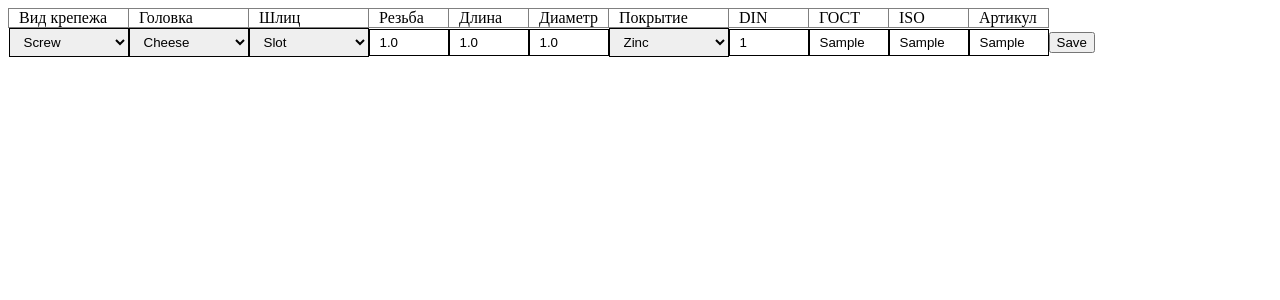
After one commit to rabarbra/crm, a Django app: page /catalog/edit/1/ in a window 1280 px wide. The commit adds this page. Shown: the top 300 px of the page. Run offline with Django 3.2, Linux system fonts and the light colour scheme; tables that the repository leaves empty hold one stand-in row (values such as "Sample post").

Commit message:
DEDEDEDE

```diff
--- a/metalware/forms.py
+++ b/metalware/forms.py
@@ -4,6 +4,6 @@ from .models import Fastener
 class FastenerForm(ModelForm):
 	class Meta:
 		model = Fastener
-		fields = ['id', 'type', 'head', 'drive', 'thread', 'length', 'diametr', 'coating', 'din', 'gost', 'iso', 'article']
+		fields = ['type', 'head', 'drive', 'thread', 'length', 'diametr', 'coating', 'din', 'gost', 'iso', 'article']
 
 #Добавить валидаторы
--- a/metalware/models.py
+++ b/metalware/models.py
@@ -53,6 +53,7 @@ class Fastener(models.Model): #таблица для крепежа
 		('WC', 'Without coating'), #без покрытия
 	)
 
+	id = models.AutoField(primary_key = True)
 	type = models.CharField(max_length = 2, choices = TYPE_CHOICES, default = 'SC', help_text = "тип крепежа") #тип крепежа
 	drive = models.CharField(max_length = 2, choices = DRIVE_CHOICES, null = True, blank = True, help_text = "шлиц") #шлиц
 	head = models.CharField(max_length = 2, choices = HEAD_CHOICES, null = True, blank = True, help_text = "вид головки") #вид головки
@@ -87,4 +88,4 @@ class Fastener(models.Model): #таблица для крепежа
 				return i[1]
 
 	def __str__(self):
-		return self.fastener_type() + ' DIN' + str(self.din) #доработать, чтобы выводилось полное название типа крепежа
+		return self.hum_type() + ' DIN' + str(self.din) #доработать, чтобы выводилось полное название типа крепежа
--- a/metalware/static/css/metalware.css
+++ b/metalware/static/css/metalware.css
@@ -3,7 +3,7 @@ form p label {
 }
 
 table {
-
+	border-collapse: collapse;
 }
 
 .helptext {
@@ -11,11 +11,11 @@ table {
 }
 
 td {
-	border: 0px solid black;
-	padding: 0;
+	border: 1px solid grey;
+	padding: 0px 10px;
 }
 
-.caption td {
+.caption th {
 	background-color: #dddddd;
 	color: green;
 	border: 1px solid green;
@@ -33,7 +33,7 @@ td {
 	background-color: #ffddee;
 	border: 1px solid #ee88aa;
 	color: blue;
-	margin-bottom: 10px;
+	margin: 10px 0px;
 }
 
 input, select {
--- /dev/null
+++ b/metalware/templates/metalware/edit.html
@@ -0,0 +1,31 @@
+{% extends 'metalware/base.html' %}
+
+{% block content %}
+	<table>
+		<tr class = "caption">
+			<td>Вид крепежа</td>
+			<td>Головка</td>
+			<td>Шлиц</td>
+			<td>Резьба</td>
+			<td>Длина</td>
+			<td>Диаметр</td>
+			<td>Покрытие</td>
+			<td>DIN</td>
+			<td>ГОСТ</td>
+			<td>ISO</td>
+			<td>Артикул</td>
+		</tr>
+
+		<tr>
+			<form method = "POST">
+				{% csrf_token %}
+				{% for field in edit_form %}
+					<td class = "form_td">{{ field }}</td>
+				{% endfor %}
+				<td class = "form_td">
+					<button type="submit">Save</button>
+				</td>
+			</form>
+		</tr>
+	</table>
+{% endblock %}
--- a/metalware/urls.py
+++ b/metalware/urls.py
@@ -1,8 +1,10 @@
-from django.urls import path
+from django.urls import path, re_path
 from . import views
 
 urlpatterns = [
 	path('', views.catalog, name = 'catalog'),
 	path('delete/<int:id>/', views.delete),
-#	path('edit/<int:id>/', views.edit),
+	path('edit/<int:id>/', views.edit),
+	#re_path(r'^(?P<sort>(?:\d{1,2}\.)+)', views.catalog_sorted),
+
 ]
--- a/metalware/views.py
+++ b/metalware/views.py
@@ -4,19 +4,15 @@ from .forms import FastenerForm
 from django.http import HttpResponseRedirect, HttpResponseNotFound
 
 def catalog(request):
-	fasteners = Fastener.objects.all()
 	add_form = FastenerForm()
-	forms = [FastenerForm(instance = i) for i in fasteners]
+	order = request.GET.get("o", "")
+	if order == '':
+		order = 'id'
+	fasteners = Fastener.objects.order_by(order)
 	if request.method == "POST":
 		detail = FastenerForm(request.POST)
-		try:
-			detail.instance.delete()
-		except:
-			pass
 		detail.save()
-		#FastenerForm(request.POST).save()
-
-	return render(request, 'metalware/catalog.html', {'fasteners': fasteners, 'forms': forms, 'add_form': add_form})
+	return render(request, 'metalware/catalog.html', {'fasteners': fasteners, 'add_form': add_form})
 
 def delete(request, id):
 	try:
@@ -26,18 +22,14 @@ def delete(request, id):
 	except Fastener.DoesNotExist:
 		return HttpResponseRedirect("/catalog")
 
-#def edit(request, id):
-#	try:
-#		detail = Fastener.objects.get(id=id)
-#
-#		if request.method == "POST":
-#			detail = FastenerForm(request.POST)
-#			detail.save()
-#			return HttpResponseRedirect("/catalog")
-#	except Fastener.DoesNotExist:
-#		return HttpResponseNotFound("Detail not found")
-
-#def create(request):
-#	if request.method == "POST":
-#		detail = Fastener()
-#		detail.
+def edit(request, id):
+	try:
+		edit_detail = Fastener.objects.get(id=id)
+		edit_form = FastenerForm(instance = edit_detail)
+		if request.method == "POST":
+			edited_detail = FastenerForm(request.POST, instance = edit_detail)
+			edited_detail.save()
+			return HttpResponseRedirect("/catalog")
+		return render(request, 'metalware/edit.html', {'edit_form': edit_form})
+	except Fastener.DoesNotExist:
+		return HttpResponseNotFound("Detail not found")
```
Also changed, not shown: metalware/templates/metalware/catalog.html (+39 -44 lines), metalware/migrations/0003_auto_20180910_0830.py (added), metalware/templates/metalware/edit.txt (added).
